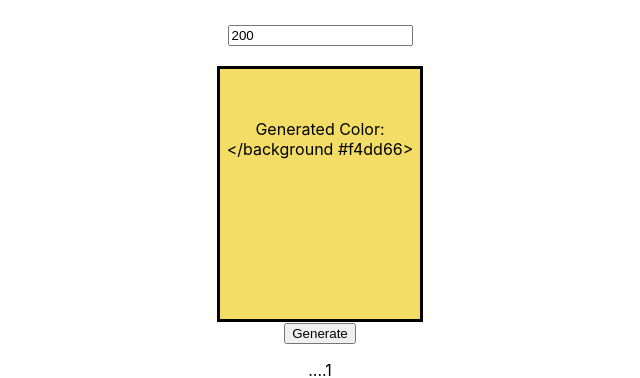
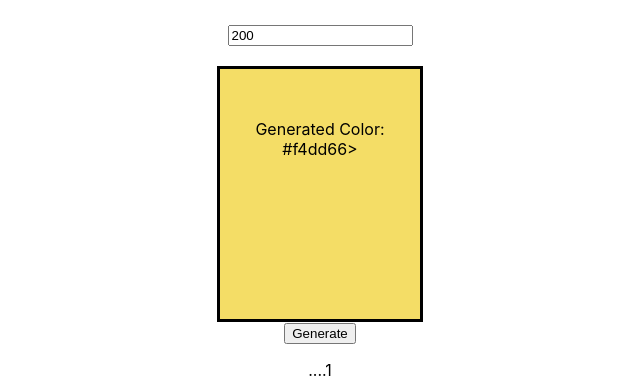
Before and after one commit to Drako222/react-components, a React (Create React App) app: page / in a window 1280 px wide. Shown: the part 265-643 px from the top of the page, without its empty margins (320-960 px from the left). Built offline with nearby package versions, Linux system fonts and the light colour scheme.

Commit message:
Random color added

```diff
--- a/src/App.js
+++ b/src/App.js
@@ -54,7 +54,7 @@ export default function App() {
   const [index, setIndex] = useState(0);
 
   //  answer that displays inside of the box
-  const answer = `Generated Color: </background ${color}>`;
+  const answer = `Generated Color: ${color}>`;
 
   return (
     <>
```
